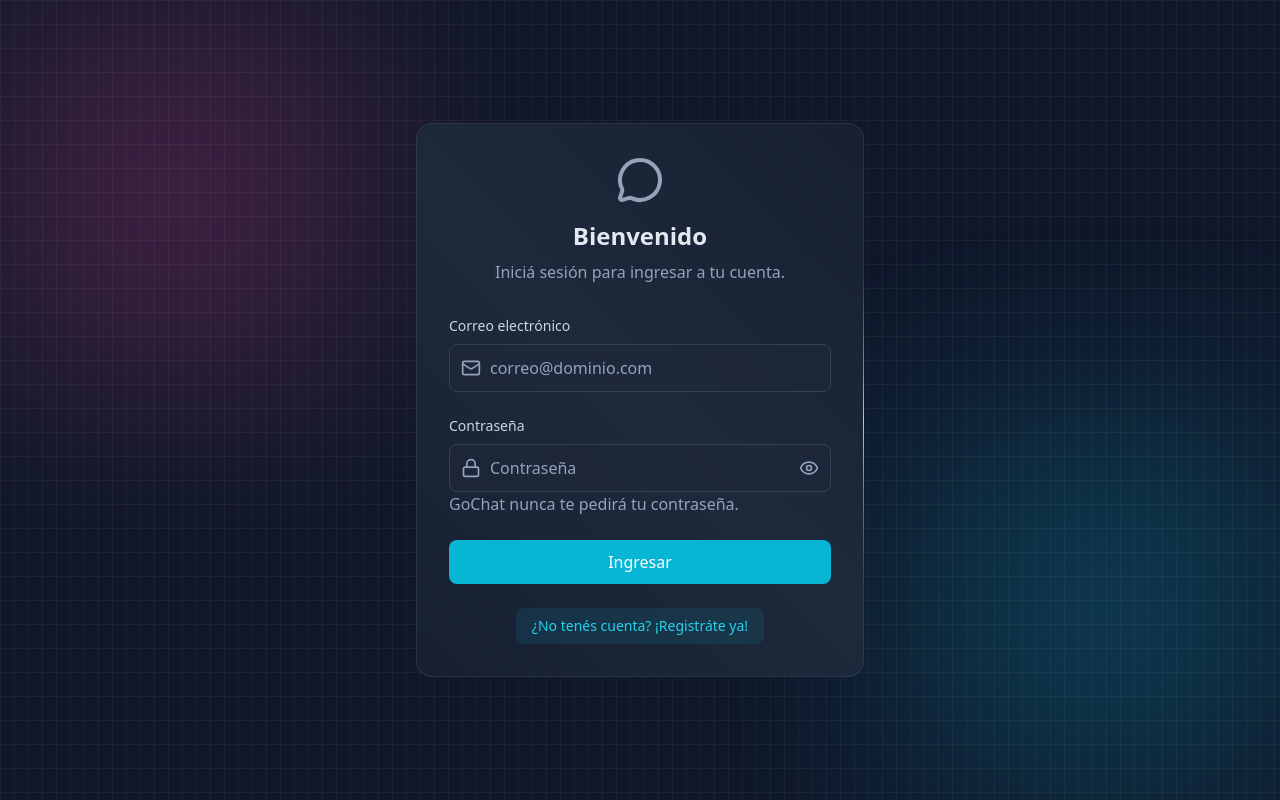
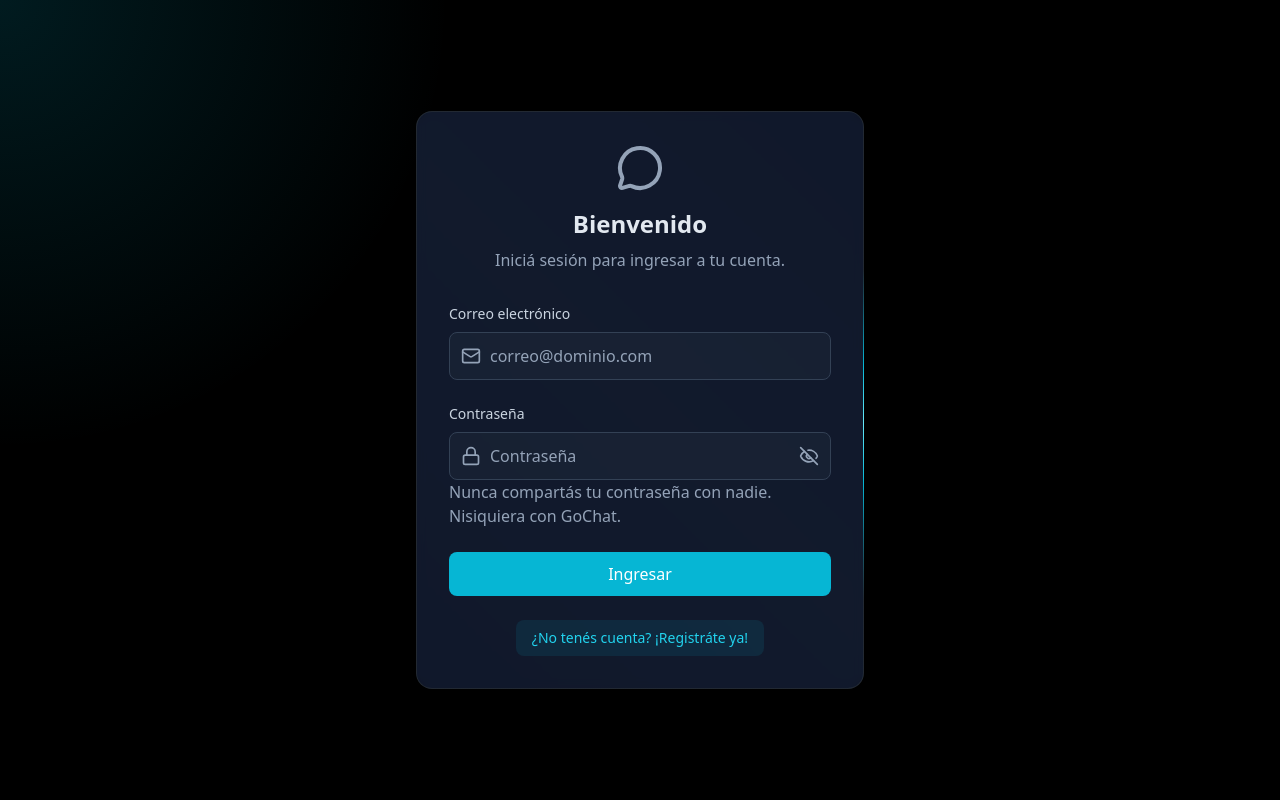
Before and after one commit to Vll27/GoChat, a React (Vite) app in the folder frontend/: page /login in a window 1280 px wide. Built offline with nearby package versions, Linux system fonts and the light colour scheme; no server answers.

Commit message:
cambios: se añadio fondo negro con alumbramiento cyan al mouse

```diff
--- a/frontend/src/pages/LoginPage.jsx
+++ b/frontend/src/pages/LoginPage.jsx
@@ -8,6 +8,7 @@ function LoginPage() {
   const [formData, setFormData] = useState({ email: "", password: "" });
   const [showPassword, setShowPassword] = useState(false);
   const { login, isLoggingIn } = useAuthStore();
+  const [mousePos, setMousePos] = useState({ x: 0, y: 0 });
 
   const handleSubmit = (e) => {
     e.preventDefault();
@@ -15,15 +16,25 @@ function LoginPage() {
   };
 
   return (
-  <div className="w-full flex items-center justify-center p-4 bg-slate-900 min-h-screen">
-    <div className="relative w-full max-w-md h-auto">
+  <div
+    className="w-full flex items-center justify-center p-4 bg-black min-h-screen relative overflow-hidden group"
+    onMouseMove={(e) => {
+      const rect = e.currentTarget.getBoundingClientRect();
+      setMousePos({ x: e.clientX - rect.left, y: e.clientY - rect.top });
+    }}
+  >
+    {/* Efecto de luz radial Cyan (Foco que sigue al mouse) */}
+    <div
+      className="pointer-events-none absolute inset-0 opacity-0 group-hover:opacity-100 transition-opacity duration-300 ease-out"
+      style={{
+        background: `radial-gradient(600px circle at ${mousePos.x}px ${mousePos.y}px, rgba(6, 182, 212, 0.15), transparent 75%)`
+      }}
+    />
+
+    <div className="relative w-full max-w-md h-auto z-10">
       <BorderAnimatedContainer>
-        {/* Cambia la clase flex-row por flex-col para que el formulario ocupe todo el ancho */}
-        <div className="w-full flex flex-col">
-          {/* FORM COLUMN - NOW FULL WIDTH */}
-          {/* Elimina md:w-1/2 y md:border-r */}
-          <div className="p-8 flex items-center justify-center">
-            <div className="w-full max-w-md">
+        <div className="w-full p-8 flex items-center justify-center bg-slate-900/80 backdrop-blur-sm rounded-xl">
+          <div className="w-full">
             {/* HEADING TEXT */}
             <div className="text-center mb-8">
               <MessageCircleIcon className="w-12 h-12 mx-auto text-slate-400 mb-4" />
@@ -38,7 +49,6 @@ function LoginPage() {
                 <label className="auth-input-label">Correo electrónico</label>
                 <div className="relative">
                   <MailIcon className="auth-input-icon" />
-
                   <input
                     type="email"
                     value={formData.email}
@@ -54,25 +64,22 @@ function LoginPage() {
                 <label className="auth-input-label">Contraseña</label>
                 <div className="relative">
                   <LockIcon className="auth-input-icon" />
-
                   <input
-                      type={showPassword ? "text" : "password"} // Cambio dinámico xdxdxd
+                    type={showPassword ? "text" : "password"}
                     value={formData.password}
                     onChange={(e) => setFormData({ ...formData, password: e.target.value })}
                     className="input pr-10"
                     placeholder="Contraseña"
                   />
-
-                    {/* Botón para ocultar/mostrar contraseña */}
                   <button
                     type="button"
                     onClick={() => setShowPassword(!showPassword)}
                     className="absolute right-3 top-1/2 -translate-y-1/2 text-slate-400 hover:text-slate-200"
                   >
-                      {showPassword ? <EyeOffIcon className="w-5 h-5" /> : <EyeIcon className="w-5 h-5" />}
+                    {showPassword ? <EyeIcon className="w-5 h-5" /> : <EyeOffIcon className="w-5 h-5" />}
                   </button>
                 </div>
-                  <p className="text-slate-400">GoChat nunca te pedirá tu contraseña.</p>
+                <p className="text-slate-400">Nunca compartás tu contraseña con nadie. Nisiquiera con GoChat.</p>
               </div>
 
               {/* SUBMIT BUTTON */}
@@ -92,7 +99,6 @@ function LoginPage() {
             </div>
           </div>
         </div>
-        </div>
       </BorderAnimatedContainer>
     </div>
   </div>
--- a/frontend/src/pages/SignUpPage.jsx
+++ b/frontend/src/pages/SignUpPage.jsx
@@ -33,6 +33,7 @@ function SignUpPage() {
 
   const { signup, isSigningUp } = useAuthStore();
   const emailValidator = new StrictEmailValidator();
+  const [mousePos, setMousePos] = useState({ x: 0, y: 0 });
 
   // Validación en tiempo real
   useEffect(() => {
@@ -89,8 +90,19 @@ function SignUpPage() {
   };
 
   return (
-    <div className="w-full flex items-center justify-center p-4 bg-slate-900 min-h-screen">
-      <div className="relative w-full max-w-6xl md:h-[800px] h-auto">
+    <div className="w-full flex items-center justify-center p-4 bg-black min-h-screen relative overflow-hidden group"
+      onMouseMove={(e) => {
+        const rect = e.currentTarget.getBoundingClientRect();
+        setMousePos = ({x: e.clientX - rect.left, y: e.clientY - rect.top})
+      }}>
+        {/* Efecto de luz radia cyan */}
+        <div
+          className="pointer-events-none absolute inset-0 opacity-0 group-hover:opacity-100 transition-opacity duration-300 ease-out"
+          style={{
+            background: `radial-gradient(600px circle at ${mousePos.x}px ${mousePos.y}px, rgba(6, 182, 212, 0.15), transparent 75%)`,
+          }}
+        />
+        <div className="relative w-full max-w-6xl md:h-[800px] h-auto z-10">
         <BorderAnimatedContainer>
           <div className="w-full flex flex-col md:flex-row">
             {/* COLUMNA DE FORMULARIO - LADO IZQUIERDO */}
```
Lines whose indentation alone changed are shown as unchanged.
